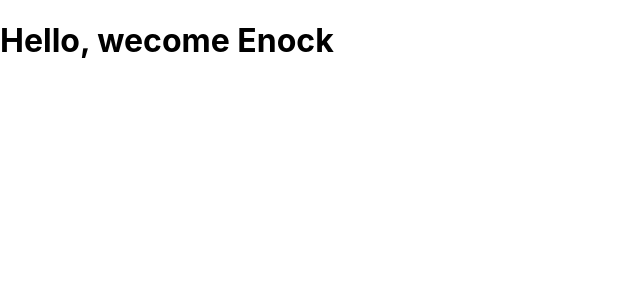
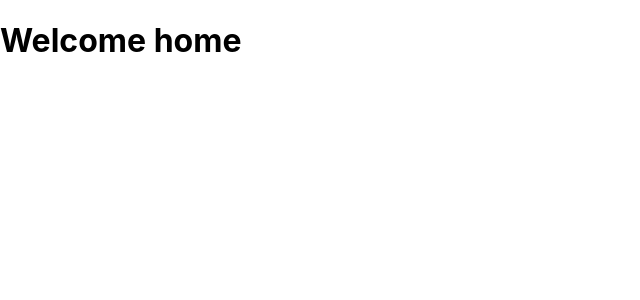
Before and after one commit to Nyakamba/react-course-udemy, a React (Create React App) app in the folder react-components/: page / in a window 1280 px wide. Shown: the top 300 px of the page, without its empty margins (0-640 px from the left). Built offline with nearby package versions, Linux system fonts and the light colour scheme.

Commit message:
CssInReact

```diff
--- a/react-components/src/index.js
+++ b/react-components/src/index.js
@@ -2,11 +2,11 @@ import React from "react";
 import ReactDOM from "react-dom/client";
 import "./index.css";
 import App from "./App";
-import Message from "./component/Message";
+
 
 const root = ReactDOM.createRoot(document.getElementById("root"));
 root.render(
   <React.StrictMode>
-    <Message />
+    <App />
   </React.StrictMode>
 );
```
